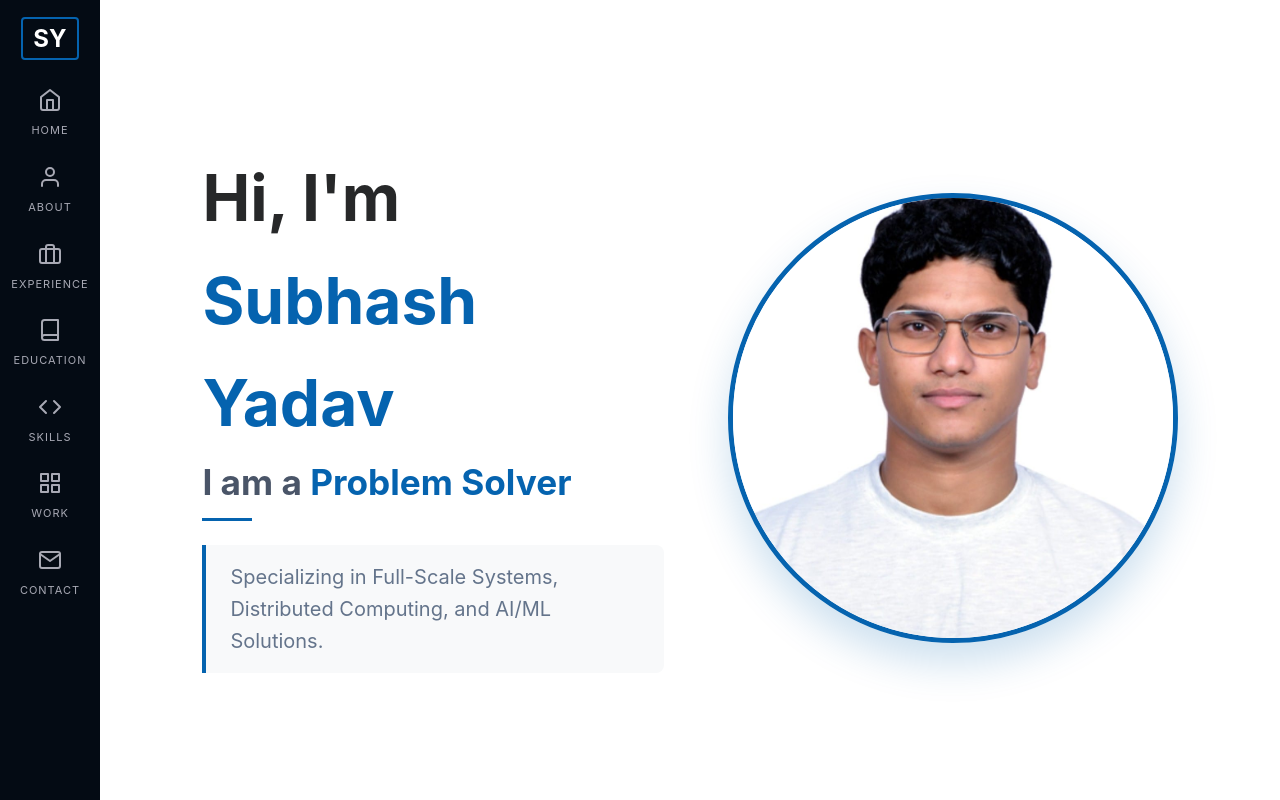
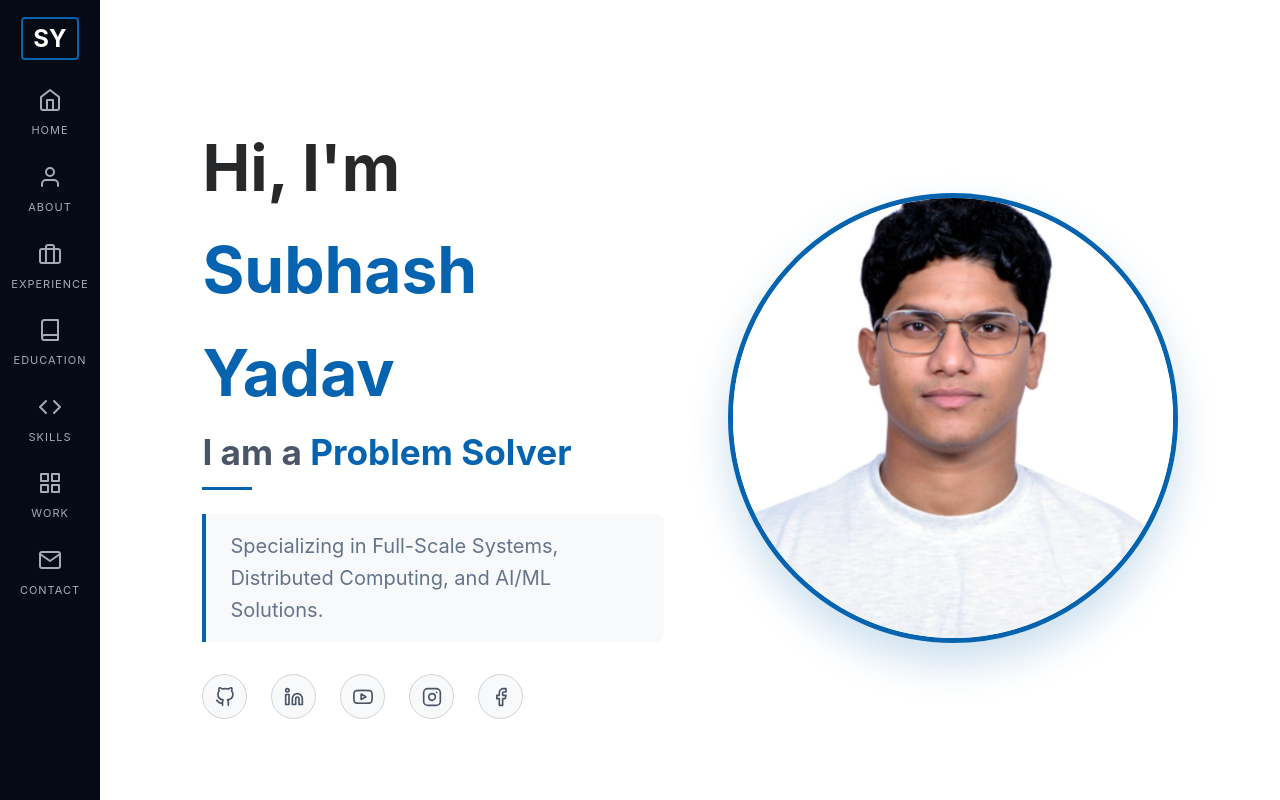
Before and after one commit to subhashyadavon/SubhashYadav, a React (Vite) app: page / in a window 1280 px wide. Shown: the top 800 px of the page. Built offline with nearby package versions, Linux system fonts and the light colour scheme.

Commit message:
feat: added social link icons to hero and footer sections

```diff
--- a/src/components/Footer/Footer.css
+++ b/src/components/Footer/Footer.css
@@ -8,7 +8,18 @@
 .footer hr {
     border: 0;
     border-top: 1px solid #ccc;
-    margin-bottom: 1rem;
+    margin-bottom: 2rem;
+}
+
+.footer-content {
+    display: flex;
+    flex-direction: column;
+    align-items: center;
+    gap: 2rem;
+}
+
+.footer .social-links {
+    margin-top: 0;
 }
 
 .footer p {
--- a/src/components/Footer/Footer.jsx
+++ b/src/components/Footer/Footer.jsx
@@ -1,12 +1,18 @@
 import React from 'react'
 import './Footer.css'
+import SocialLinks from '../SocialLinks/SocialLinks'
 
 const Footer = () => {
     return (
         <footer className='footer'>
             <hr />
-            <p>© 2026 Subhash Yadav. All rights reserved.</p>
-            <p><small>Last updated: April 2026</small></p>
+            <div className="footer-content">
+                <SocialLinks />
+                <div className="footer-text">
+                    <p>© 2026 Subhash Yadav. All rights reserved.</p>
+                    <p><small>Last updated: April 2026</small></p>
+                </div>
+            </div>
         </footer>
     )
 }
--- a/src/components/Hero/Hero.jsx
+++ b/src/components/Hero/Hero.jsx
@@ -1,6 +1,7 @@
 import React, { useState, useEffect } from 'react'
 import './Hero.css'
 import profile_img from '../../assets/subhash.jpeg'
+import SocialLinks from '../SocialLinks/SocialLinks'
 
 const Hero = () => {
     const titles = ["Software Engineer", "Problem Solver", "Deep Thinker", "Continuous Learner"];
@@ -39,6 +40,7 @@ const Hero = () => {
                     <h1>Hi, I'm <span className="highlight">Subhash Yadav</span></h1>
                     <h2 className="typing-text">I am a <span>{text}</span><span className="cursor">|</span></h2>
                     <p className="hero-tagline">Specializing in Full-Scale Systems, Distributed Computing, and AI/ML Solutions.</p>
+                    <SocialLinks />
                 </div>
                 <div className="hero-image-container">
                     <div className="image-wrapper">
--- /dev/null
+++ b/src/components/SocialLinks/SocialLinks.css
@@ -0,0 +1,32 @@
+.social-links {
+  display: flex;
+  gap: 1.5rem;
+  margin-top: 2rem;
+  align-items: center;
+}
+
+.social-links a {
+  display: flex;
+  align-items: center;
+  justify-content: center;
+  width: 45px;
+  height: 45px;
+  border-radius: 50%;
+  background: var(--color-section-bg);
+  color: #4a5568;
+  border: 1px solid var(--color-border);
+  transition: all 0.3s ease;
+}
+
+.social-links a svg {
+  width: 20px;
+  height: 20px;
+}
+
+.social-links a:hover {
+  background: var(--color-accent);
+  color: #fff;
+  border-color: var(--color-accent);
+  transform: translateY(-3px);
+  box-shadow: 0 5px 15px rgba(5, 99, 175, 0.2);
+}
--- /dev/null
+++ b/src/components/SocialLinks/SocialLinks.jsx
@@ -0,0 +1,41 @@
+import React from 'react';
+import './SocialLinks.css';
+
+const SocialLinks = () => {
+  return (
+    <div className="social-links">
+      <a href="https://github.com/subhashyadavon" target="_blank" rel="noopener noreferrer" aria-label="GitHub">
+        <svg viewBox="0 0 24 24" fill="none" stroke="currentColor" strokeWidth="2" strokeLinecap="round" strokeLinejoin="round">
+          <path d="M9 19c-5 1.5-5-2.5-7-3m14 6v-3.87a3.37 3.37 0 0 0-.94-2.61c3.14-.35 6.44-1.54 6.44-7A5.44 5.44 0 0 0 20 4.77 5.07 5.07 0 0 0 19.91 1S18.73.65 16 2.48a13.38 13.38 0 0 0-7 0C6.27.65 5.09 1 5.09 1A5.07 5.07 0 0 0 5 4.77a5.44 5.44 0 0 0-1.5 3.78c0 5.42 3.3 6.61 6.44 7A3.37 3.37 0 0 0 9 18.13V22"></path>
+        </svg>
+      </a>
+      <a href="https://www.linkedin.com/in/subhashyadavon/" target="_blank" rel="noopener noreferrer" aria-label="LinkedIn">
+        <svg viewBox="0 0 24 24" fill="none" stroke="currentColor" strokeWidth="2" strokeLinecap="round" strokeLinejoin="round">
+          <path d="M16 8a6 6 0 0 1 6 6v7h-4v-7a2 2 0 0 0-2-2 2 2 0 0 0-2 2v7h-4v-7a6 6 0 0 1 6-6z"></path>
+          <rect x="2" y="9" width="4" height="12"></rect>
+          <circle cx="4" cy="4" r="2"></circle>
+        </svg>
+      </a>
+      <a href="https://www.youtube.com/@subhashyadavon" target="_blank" rel="noopener noreferrer" aria-label="YouTube">
+        <svg viewBox="0 0 24 24" fill="none" stroke="currentColor" strokeWidth="2" strokeLinecap="round" strokeLinejoin="round">
+          <path d="M22.54 6.42a2.78 2.78 0 0 0-1.94-2C18.88 4 12 4 12 4s-6.88 0-8.6.46a2.78 2.78 0 0 0-1.94 2A29.01 29.01 0 0 0 1 11.75a29.01 29.01 0 0 0 .46 5.33A2.78 2.78 0 0 0 3.4 19c1.72.46 8.6.46 8.6.46s6.88 0 8.6-.46a2.78 2.78 0 0 0 1.94-2 29.01 29.01 0 0 0 .46-5.33 29.01 29.01 0 0 0-.46-5.33z"></path>
+          <polygon points="9.75 15.02 15.5 11.75 9.75 8.48 9.75 15.02"></polygon>
+        </svg>
+      </a>
+      <a href="https://www.instagram.com/subhashyadavon" target="_blank" rel="noopener noreferrer" aria-label="Instagram">
+        <svg viewBox="0 0 24 24" fill="none" stroke="currentColor" strokeWidth="2" strokeLinecap="round" strokeLinejoin="round">
+          <rect x="2" y="2" width="20" height="20" rx="5" ry="5"></rect>
+          <path d="M16 11.37A4 4 0 1 1 12.63 8 4 4 0 0 1 16 11.37z"></path>
+          <line x1="17.5" y1="6.5" x2="17.51" y2="6.5"></line>
+        </svg>
+      </a>
+      <a href="https://www.facebook.com/subhashyadavon" target="_blank" rel="noopener noreferrer" aria-label="Facebook">
+        <svg viewBox="0 0 24 24" fill="none" stroke="currentColor" strokeWidth="2" strokeLinecap="round" strokeLinejoin="round">
+          <path d="M18 2h-3a5 5 0 0 0-5 5v3H7v4h3v8h4v-8h3l1-4h-4V7a1 1 0 0 1 1-1h3z"></path>
+        </svg>
+      </a>
+    </div>
+  );
+};
+
+export default SocialLinks;
```
